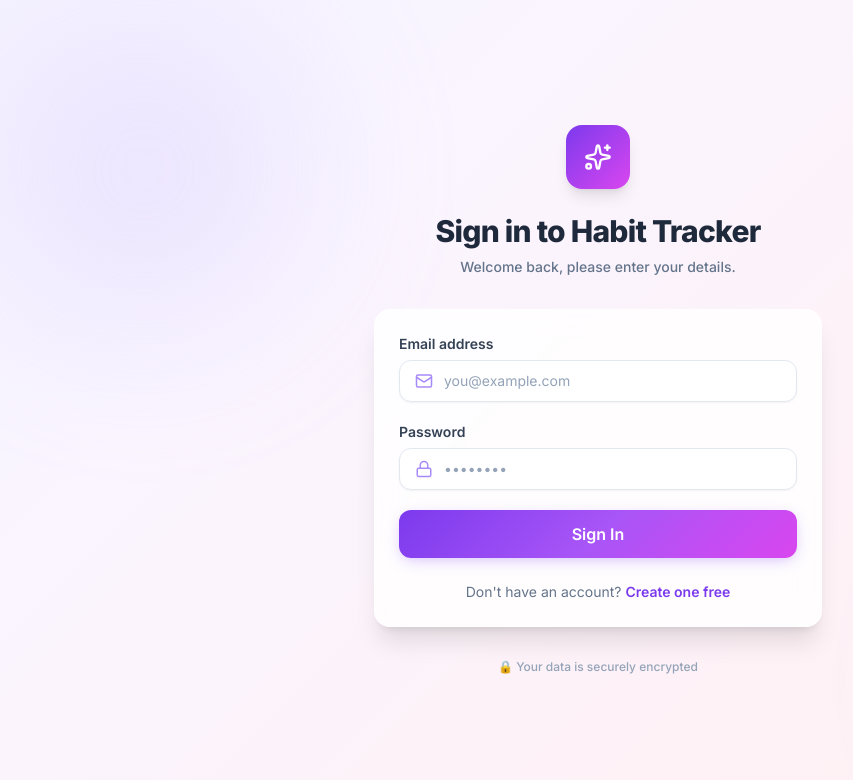
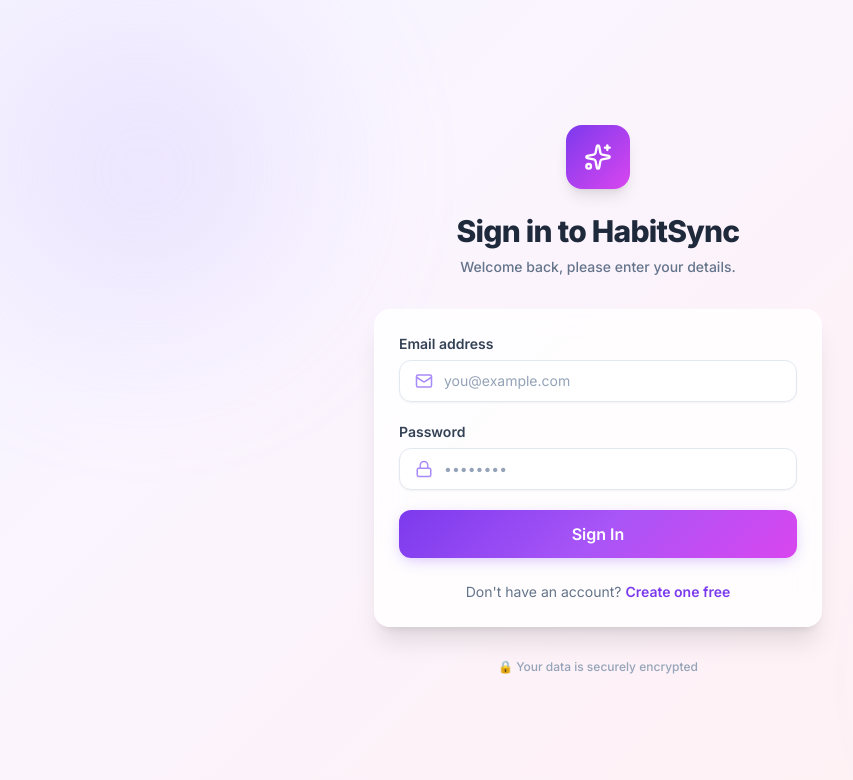
Before and after one commit to ajithhhak/habits-tracker, a Next.js app: page /login in a window 1280 px wide. Shown: the top 780 px of the page, without its empty margins (42-895 px from the left). Built offline with nearby package versions, Linux system fonts and the light colour scheme; no server answers.

Commit message:
Rename project to HabitSync

```diff
--- a/components/Layout.js
+++ b/components/Layout.js
@@ -39,7 +39,7 @@ export default function Layout({ children, user, onUserUpdate }) {
               <Sparkles className="text-white" size={22} />
             </div>
             <div>
-              <div className="font-extrabold text-xl tracking-tight text-white">Habit Tracker</div>
+              <div className="font-extrabold text-xl tracking-tight text-white">HabitSync</div>
             </div>
           </div>
           <button className="md:hidden text-white/60 hover:text-white transition-colors" onClick={() => setSidebarOpen(false)}>
--- a/pages/login.js
+++ b/pages/login.js
@@ -84,7 +84,7 @@ export default function Login() {
                style={{ background: 'linear-gradient(135deg, #7c3aed, #d946ef)' }}>
             <Sparkles className="text-white" size={28} />
           </div>
-          <h1 className="text-3xl font-extrabold text-slate-800 tracking-tight">Sign in to Habit Tracker</h1>
+          <h1 className="text-3xl font-extrabold text-slate-800 tracking-tight">Sign in to HabitSync</h1>
           <p className="text-slate-500 mt-2 text-sm font-medium">Welcome back, please enter your details.</p>
         </div>
 
--- a/pages/verify-otp.js
+++ b/pages/verify-otp.js
@@ -40,7 +40,7 @@ export default function VerifyOTP() {
       })
       const data = await r.json()
       if (!r.ok) { toast.error(data.error); return }
-      toast.success('Email verified! Welcome to HabitFlow 🎉')
+      toast.success('Email verified! Welcome to HabitSync 🎉')
       router.push('/dashboard')
     } finally { setLoading(false) }
   }
```
Also changed, not shown: lib/email.js, 1 other file (tests, documents, lock files or other folders).
